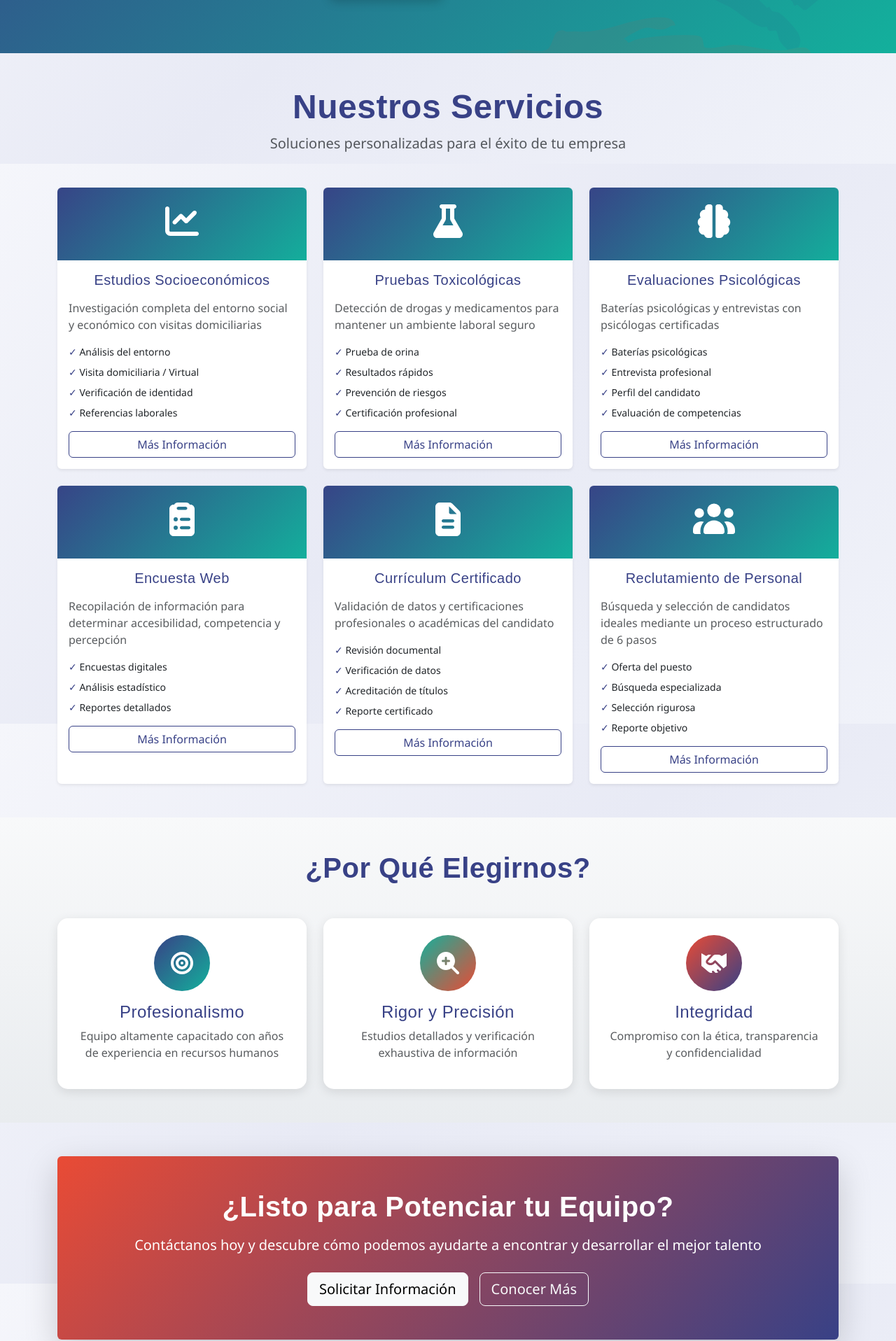
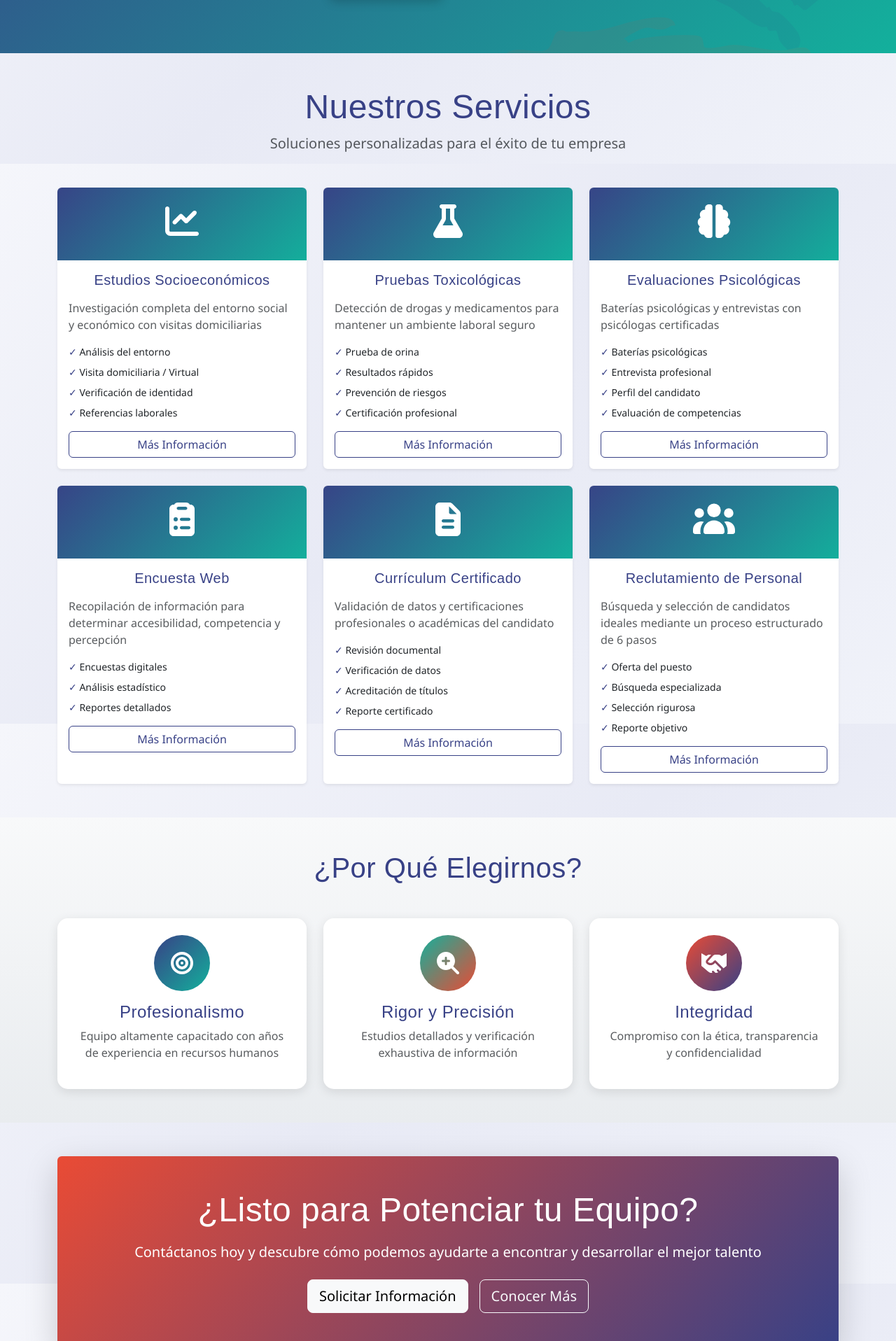
Before and after one commit to PaletaGalleta/integritas-web, a React (Vite) app in the folder frontend/: page / in a window 1280 px wide. Shown: the part 566-2482 px from the top of the page at 70% size. Built offline with nearby package versions, Linux system fonts and the light colour scheme; a web font is replaced by a local one.

Commit message:
Font weight changes

```diff
--- a/frontend/src/pages/Home.tsx
+++ b/frontend/src/pages/Home.tsx
@@ -131,7 +131,7 @@ function Home() {
             <section className="py-5">
                 <div className="container">
                     <div className="text-center mb-5">
-                        <h2 className="display-5 text-brand fw-bold fade-in">Nuestros Servicios</h2>
+                        <h2 className="display-5 text-brand fade-in">Nuestros Servicios</h2>
                         <p className="lead text-muted fade-in">Soluciones personalizadas para el éxito de tu empresa</p>
                     </div>
 
@@ -179,7 +179,7 @@ function Home() {
             <section className="py-5" style={{background: "linear-gradient(to bottom, #f8f9fa 0%, #e9ecef 100%)"}}>
                 <div className="container">
                     <div className="text-center mb-5">
-                        <h2 className="display-6 text-brand fw-bold fade-in">¿Por Qué Elegirnos?</h2>
+                        <h2 className="display-6 text-brand fade-in">¿Por Qué Elegirnos?</h2>
                     </div>
 
                     <div className="row g-4">
@@ -284,7 +284,7 @@ function Home() {
                         style={{background: "linear-gradient(135deg, #e94b35 0%, #384186 100%)"}}
                     >
                         <div className="card-body text-center p-5">
-                            <h2 className="display-6 fw-bold mb-3">¿Listo para Potenciar tu Equipo?</h2>
+                            <h2 className="display-5 mb-3">¿Listo para Potenciar tu Equipo?</h2>
                             <p className="lead mb-4">
                                 Contáctanos hoy y descubre cómo podemos ayudarte a encontrar y desarrollar el mejor talento
                             </p>
```
